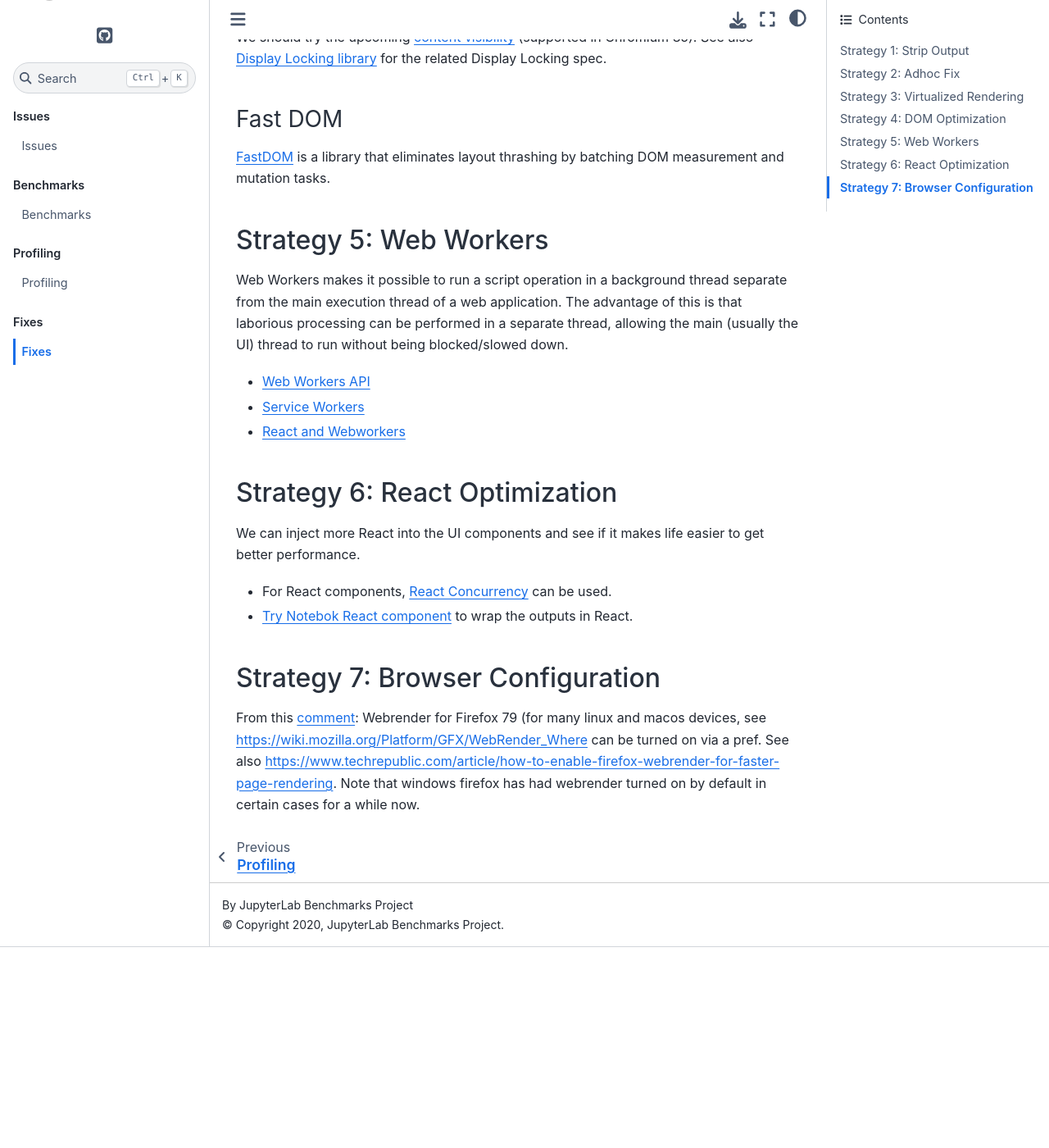
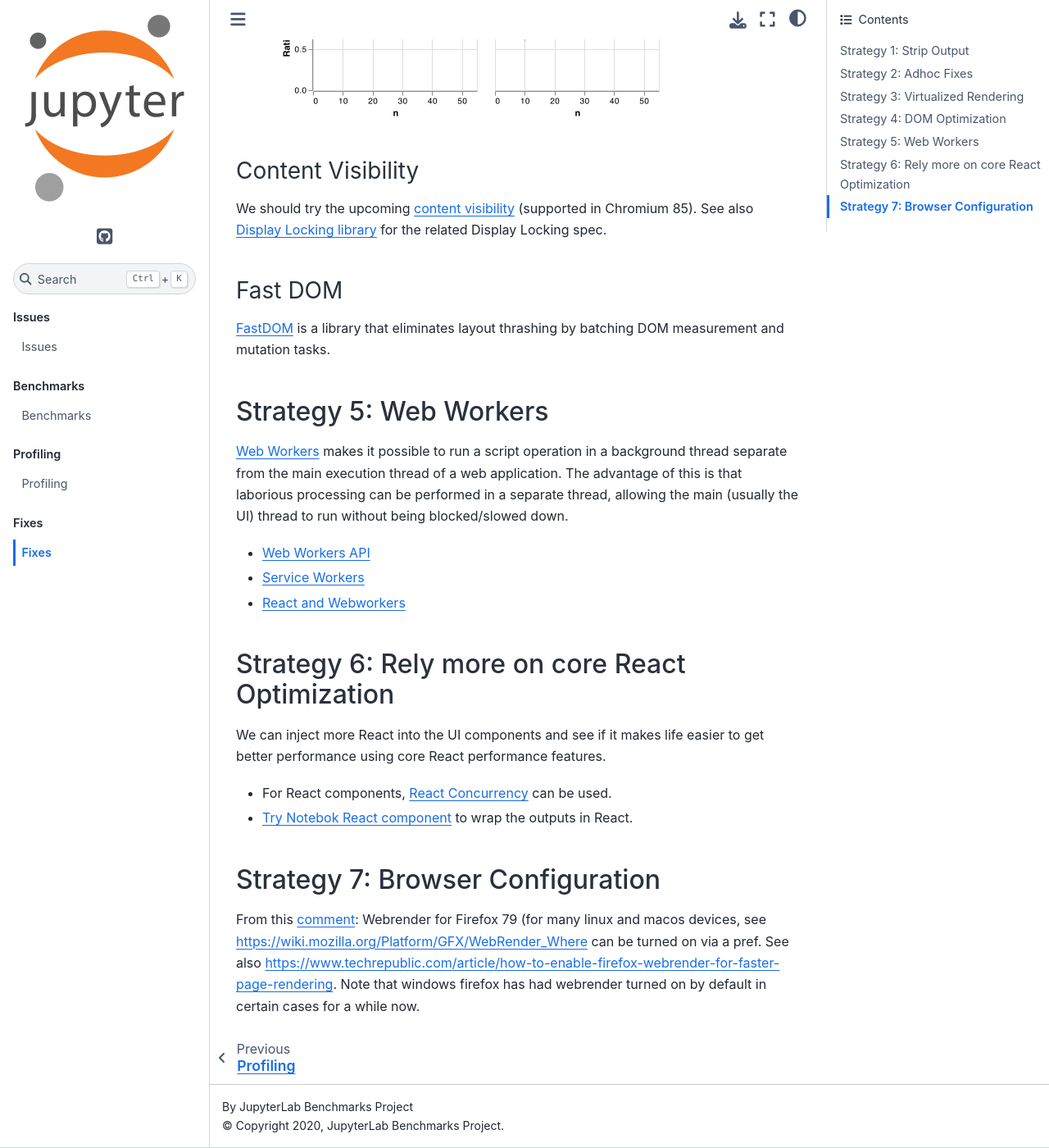
Before and after one commit to jupyterlab/benchmarks, a Sphinx documentation site: the page built from docs/source/fixes/index.md, in a window 1280 px wide and 1400 px high, scrolled down 6199 px. Shown: the whole window at 82% size. Built offline with Sphinx 7.4.7 and the Sphinx Book theme 1.1.4, drawn with Linux system fonts in a browser that asks for light colours; before the commit the page ends 7354 px from its top, so only the background shows below that; some of the changed text lies outside the part shown.

Commit message:
docs: more love for fixe page

```diff
--- a/docs/source/fixes/index.md
+++ b/docs/source/fixes/index.md
@@ -3,11 +3,11 @@
 We can identify differents stategies for the fixes.
 
 1. Strategy 1: Strip Output
-1. Strategy 2: Adhoc Fix
+1. Strategy 2: Adhoc Fixes
 1. Strategy 3: Virtualized Rendering
 1. Strategy 4: DOM Optimization
 1. Strategy 5: Web Workers
-1. Strategy 6: React Optimization
+1. Strategy 6: Core React Optimization
 1. Strategy 7: Browser Configuration
 
 Whatever the fix, we want to ensure:
@@ -22,13 +22,9 @@ We could strip the cell output if too the ouput is too large, but this has two l
 1. This does not work for graphical outputs.
 2. This does not provide any fix for the code editor which is the largest identified performance offender so far.
 
-## Strategy 2: Adhoc Fix
+## Strategy 2: Adhoc Fixes
 
-We can think to adhoc fixes to bring imporvement that would apply to all or only specific cases.
-
-### Update Editor on Show (to be confirmed)
-
-A candidate fix would be to further look at `updateEditorOnShow` implemented in [jupyterlab/jupyterlab#5700](https://github.com/jupyterlab/jupyterlab/issues/5700), but [is is already set to false...](https://github.com/jupyterlab/jupyterlab/blob/71f07379b184d5b0b8b67b55163d27194a61a0ac/packages/notebook/src/widget.ts#L493).
+We can think to adhoc fixes to bring improvements that would apply specific (or all) cases.
 
 ### Use requestAnimationFrame (non concluding)
 
@@ -58,7 +54,11 @@ This produces a different profile pattern (2 heavy sections separated by an inac
 
 ![](images/profiles/89731086-9d4e3100-da44-11ea-9e2b-292f8a14920c.png "")
 
-### pushAll cells (non concluding)
+### Update Editor on Show (to be confirmed)
+
+A candidate fix would be to further look at `updateEditorOnShow` implemented in [jupyterlab/jupyterlab#5700](https://github.com/jupyterlab/jupyterlab/issues/5700), but [is is already set to false...](https://github.com/jupyterlab/jupyterlab/blob/71f07379b184d5b0b8b67b55163d27194a61a0ac/packages/notebook/src/widget.ts#L493).
+
+### Use pushAll cells insted of push (non concluding)
 
 We have updated the [celllist#pushAll](https://github.com/jupyterlab/jupyterlab/blob/7d1e17381d3ed61c23c189822810e8b4918d57ba/packages/notebook/src/celllist.ts#L333-L341) code block but it has not brought better performance.
 
@@ -119,10 +121,14 @@ The strategy for a notebook would be:
 
 Tutorials
 
-- https://webdesign.tutsplus.com/tutorials/how-to-intersection-observer--cms-30250
-- https://css-tricks.com/a-few-functional-uses-for-intersection-observer-to-know-when-an-element-is-in-view
+- <https://webdesign.tutsplus.com/tutorials/how-to-intersection-observer--cms-30250>
+- <https://css-tricks.com/a-few-functional-uses-for-intersection-observer-to-know-when-an-element-is-in-view>
 
 React
+
+An preliminary step is to wrap Notebook into React (see this PR [Try Notebok React component](https://github.com/jupyterlab/benchmarks/issues/15)).
+
+Then we could use React Intersection Obsever libraries.
 
 - [React Intersection Observer (thebuilder)](https://github.com/thebuilder/react-intersection-observer) ([storybook](https://react-intersection-observer.now.sh))
 - [React Intersection Observer (researchgate)](https://github.com/researchgate/react-intersection-observer) ([storybook](https://researchgate.github.io/react-intersection-observer))
@@ -130,7 +136,9 @@ React
 
 ### React Virtualized / Windowing
 
-An preliminary step is to wrap Notebook into React (see this PR [Try Notebok React component](https://github.com/jupyterlab/benchmarks/issues/15)). Then we could use React virtualisation libraries.
+An preliminary step is to wrap Notebook into React (see this PR [Try Notebok React component](https://github.com/jupyterlab/benchmarks/issues/15)).
+
+Then we could use React virtualisation libraries.
 
 - [Creating More Efficient React Views with Windowing - ForwardJS San Francisco](https://www.youtube.com/watch?v=t4tuhg7b50I)
 - [Rendering large lists with React Virtualized](https://www.youtube.com/watch?v=UrgfPjX97Yg)
@@ -178,15 +186,15 @@ We should try the upcoming [content visibility](https://web.dev/content-visibili
 
 ## Strategy 5: Web Workers
 
-Web Workers makes it possible to run a script operation in a background thread separate from the main execution thread of a web application. The advantage of this is that laborious processing can be performed in a separate thread, allowing the main (usually the UI) thread to run without being blocked/slowed down.
+[Web Workers](https://developer.mozilla.org/en-US/docs/Web/API/Web_Workers_API) makes it possible to run a script operation in a background thread separate from the main execution thread of a web application. The advantage of this is that laborious processing can be performed in a separate thread, allowing the main (usually the UI) thread to run without being blocked/slowed down.
 
 - [Web Workers API](https://developer.mozilla.org/en-US/docs/Web/API/Web_Workers_API)
 - [Service Workers](https://developers.google.com/web/fundamentals/primers/service-workers)
 - [React and Webworkers](https://github.com/facebook/react/issues/3092#issuecomment-333417970)
 
-## Strategy 6: React Optimization
+## Strategy 6: Rely more on core React Optimization
 
-We can inject more React into the UI components and see if it makes life easier to get better performance.
+We can inject more React into the UI components and see if it makes life easier to get better performance using core React performance features.
 
 - For React components, [React Concurrency](https://reactjs.org/docs/concurrent-mode-intro.html#concurrency) can be used.
 - [Try Notebok React component](https://github.com/jupyterlab/benchmarks/issues/15) to wrap the outputs in React.
```
Also changed, not shown: other parts of docs/source/fixes/index.md (+4 -2 lines).
